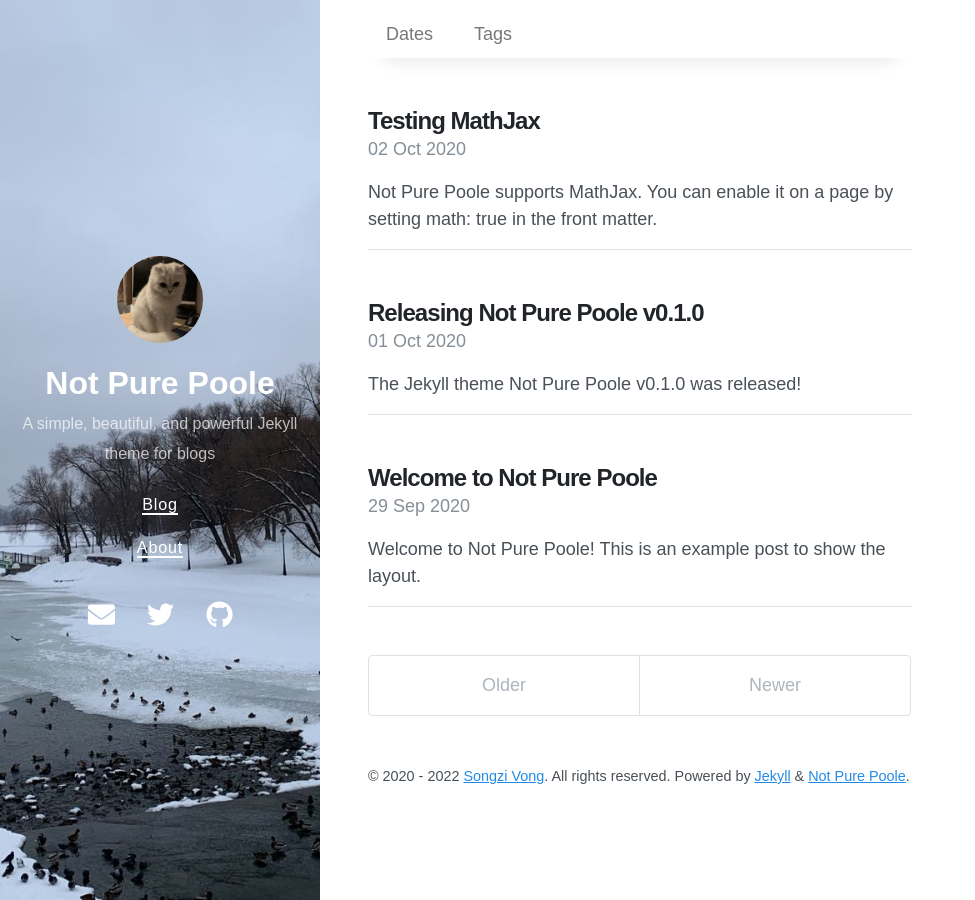
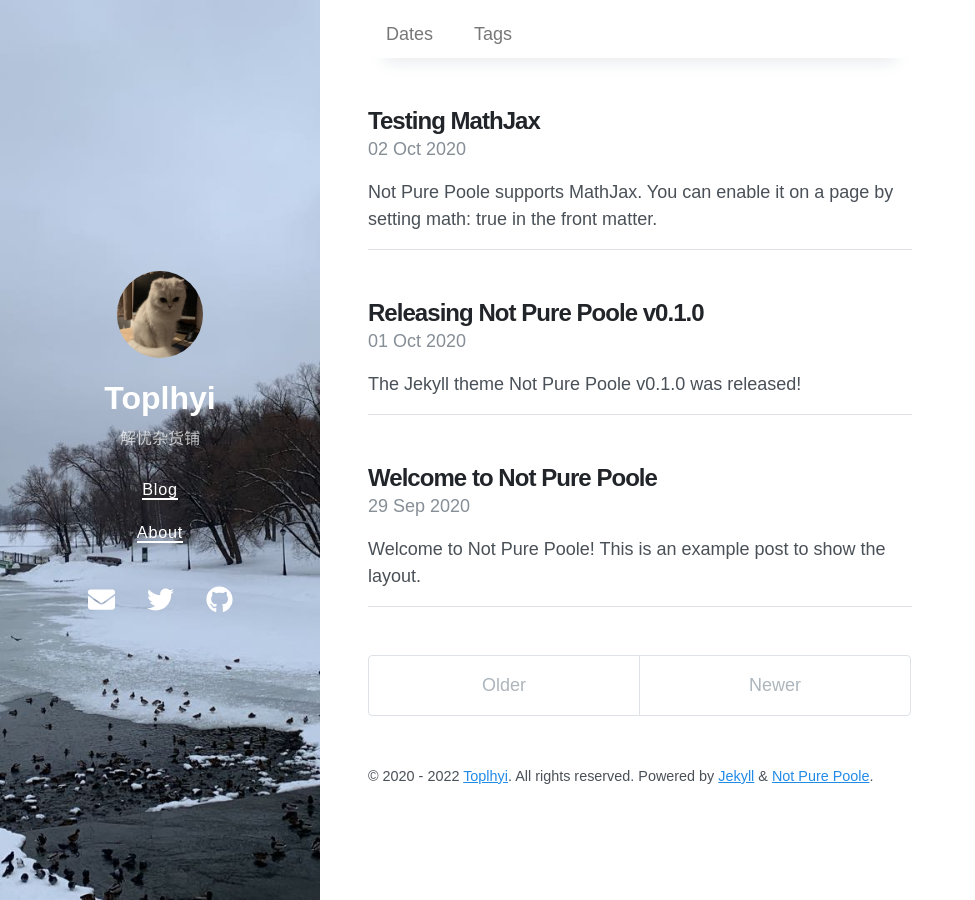
Before and after one commit to toplhy/toplhy.github.io, a Jekyll site: the page built from index.html, in a window 1280 px wide. Shown: the whole page, without its empty margins (0-975 px from the left). Built offline with Jekyll 4.4.1, drawn with Linux system fonts in a browser that asks for light colours; nearby versions of some CDN libraries; the list of posts is cut into pages by our own code.

Commit message:
Update _config.yml

```diff
--- a/_config.yml
+++ b/_config.yml
@@ -1,7 +1,7 @@
 # Setup
-title: Not Pure Poole
-description: A simple, beautiful, and powerful Jekyll theme for blogs
-url: https://vszhub.github.io
+title: Toplhyi
+description: 解忧杂货铺
+url: https://toplhy.github.io
 avatar: /avatar.jpeg
 paginate: 5
 permalink: pretty
@@ -29,14 +29,12 @@
 
 # Optimize Jekyl SEO Tag
 twitter:
-  username: vszhub
-  card: summary
+  username:
+  card:
 logo: logo.png
 social:
-  name: Songzi Vong
+  name:
   links:
-    - https://twitter.com/vszhub
-    - https://github.com/vszhub
 google_site_verification: xxxxx
 lang: en
 
@@ -54,6 +52,6 @@
 
 # Specify the author for blog posts
 author:
-  name: Songzi Vong
-  url: https://github.com/vszhub/
-  email: vszhub@gmail.com
+  name: Toplhyi
+  url: https://github.com/toplhy/
+  email: toplhy@gmail.com
```
